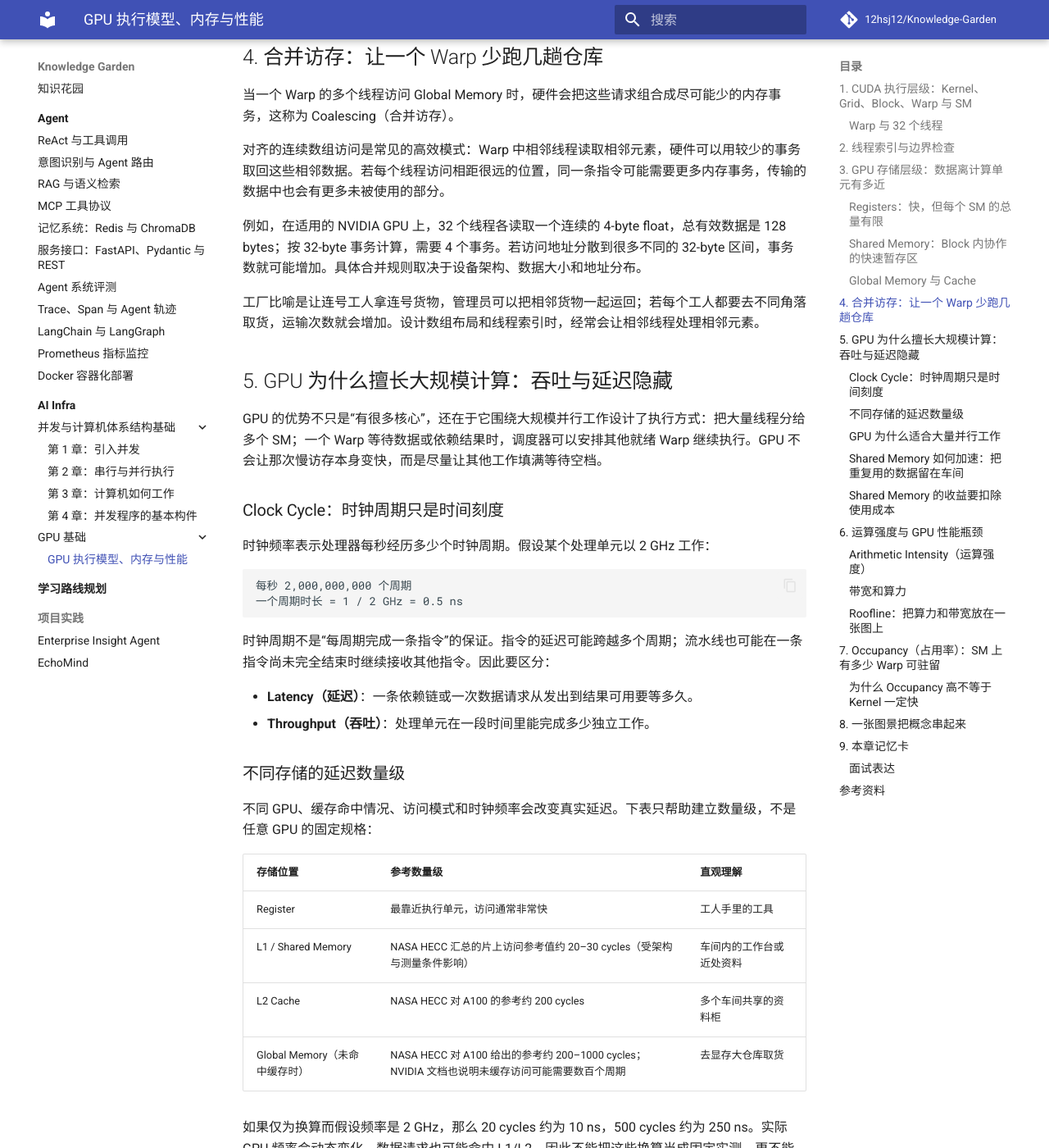
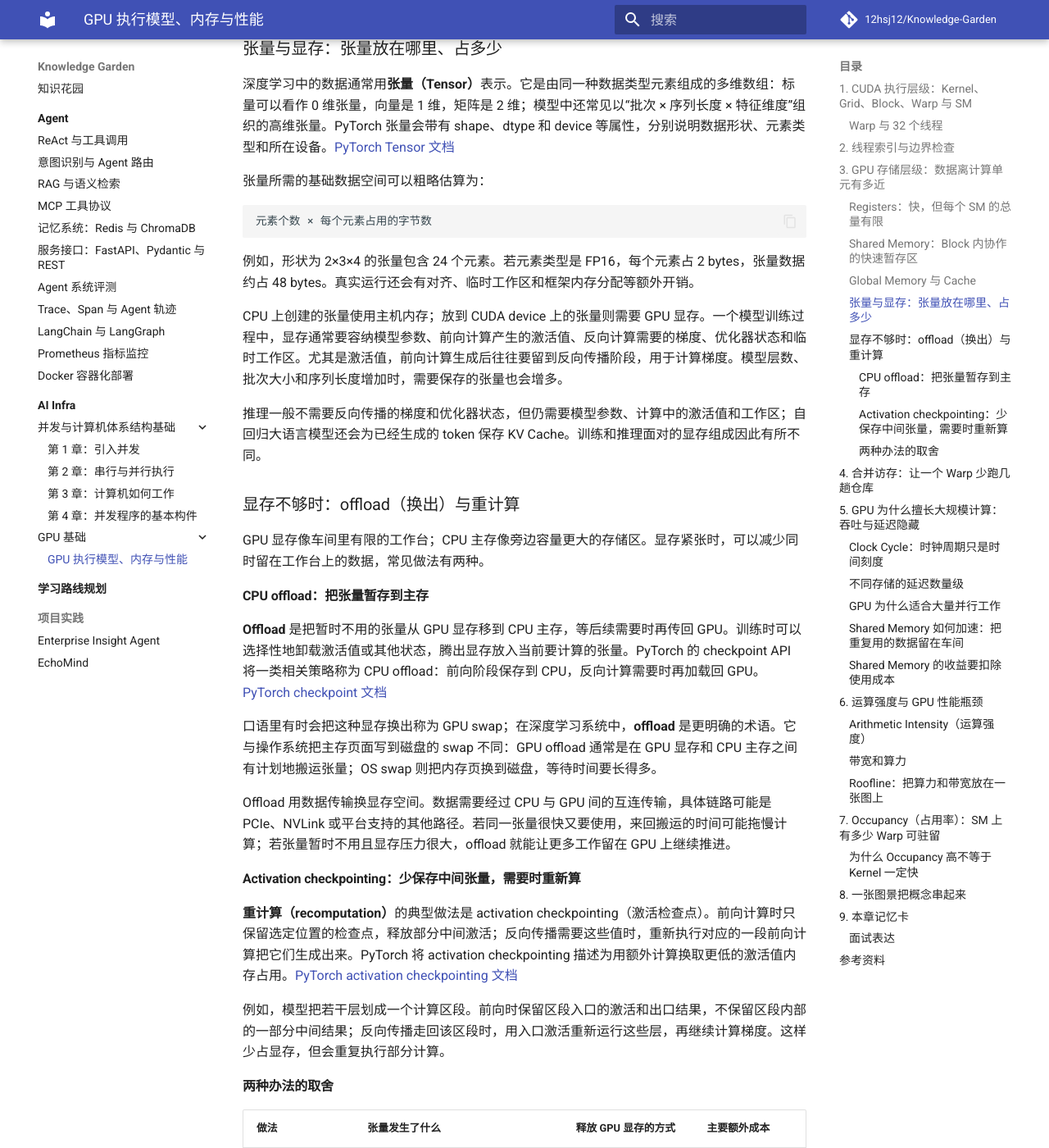
Before and after one commit to 12hsj12/Knowledge-Garden, an MkDocs documentation site: the page built from docs/ai-infra/gpu/cuda-execution-memory-performance.md, in a window 1280 px wide and 1400 px high, scrolled down 3300 px. Shown: the whole window at 82% size. Built offline with MkDocs 1.6.1 and Material for MkDocs 9.7.7, drawn with Linux system fonts in a browser that asks for light colours; comment, search, counter and statistics services are not loaded; some of the changed text lies outside the part shown.

Commit message:
Explain tensor memory, offloading, and recomputation

```diff
--- a/docs/ai-infra/gpu/cuda-execution-memory-performance.md
+++ b/docs/ai-infra/gpu/cuda-execution-memory-performance.md
@@ -80,6 +80,49 @@ Global Memory 是显卡上的设备内存，例如 GDDR 或 HBM。它负责容
 L1 和 L2 Cache 是硬件自动管理的缓存层级。若请求的数据在 Cache 中命中，访问会由相应 Cache 提供，避免这次访问继续到更远的存储层；若未命中，就要从下一层取得数据。Cache 能利用访问局部性，但不会让不规则访问自动变成高效访问。CUDA 不同架构的 Cache 组织、策略和容量各有差异。
 
 工厂比喻里，Global Memory 是大仓库，L1/L2 是近处的资料柜。资料柜里正好有需要的货时，就不用跑到大仓库；如果没有，就仍要继续向远处取货。
+
+### 张量与显存：张量放在哪里、占多少
+
+深度学习中的数据通常用**张量（Tensor）**表示。它是由同一种数据类型元素组成的多维数组：标量可以看作 0 维张量，向量是 1 维，矩阵是 2 维；模型中还常见以“批次 × 序列长度 × 特征维度”组织的高维张量。PyTorch 张量会带有 shape、dtype 和 device 等属性，分别说明数据形状、元素类型和所在设备。[PyTorch Tensor 文档](https://docs.pytorch.org/docs/stable/tensors.html)
+
+张量所需的基础数据空间可以粗略估算为：
+
+~~~text
+元素个数 × 每个元素占用的字节数
+~~~
+
+例如，形状为 2×3×4 的张量包含 24 个元素。若元素类型是 FP16，每个元素占 2 bytes，张量数据约占 48 bytes。真实运行还会有对齐、临时工作区和框架内存分配等额外开销。
+
+CPU 上创建的张量使用主机内存；放到 CUDA device 上的张量则需要 GPU 显存。一个模型训练过程中，显存通常要容纳模型参数、前向计算产生的激活值、反向计算需要的梯度、优化器状态和临时工作区。尤其是激活值，前向计算生成后往往要留到反向传播阶段，用于计算梯度。模型层数、批次大小和序列长度增加时，需要保存的张量也会增多。
+
+推理一般不需要反向传播的梯度和优化器状态，但仍需要模型参数、计算中的激活值和工作区；自回归大语言模型还会为已经生成的 token 保存 KV Cache。训练和推理面对的显存组成因此有所不同。
+
+### 显存不够时：offload（换出）与重计算
+
+GPU 显存像车间里有限的工作台；CPU 主存像旁边容量更大的存储区。显存紧张时，可以减少同时留在工作台上的数据，常见做法有两种。
+
+#### CPU offload：把张量暂存到主存
+
+**Offload** 是把暂时不用的张量从 GPU 显存移到 CPU 主存，等后续需要时再传回 GPU。训练时可以选择性地卸载激活值或其他状态，腾出显存放入当前要计算的张量。PyTorch 的 checkpoint API 将一类相关策略称为 CPU offload：前向阶段保存到 CPU，反向计算需要时再加载回 GPU。[PyTorch checkpoint 文档](https://docs.pytorch.org/docs/stable/checkpoint.html)
+
+口语里有时会把这种显存换出称为 GPU swap；在深度学习系统中，**offload** 是更明确的术语。它与操作系统把主存页面写到磁盘的 swap 不同：GPU offload 通常是在 GPU 显存和 CPU 主存之间有计划地搬运张量；OS swap 则把内存页换到磁盘，等待时间要长得多。
+
+Offload 用数据传输换显存空间。数据需要经过 CPU 与 GPU 间的互连传输，具体链路可能是 PCIe、NVLink 或平台支持的其他路径。若同一张量很快又要使用，来回搬运的时间可能拖慢计算；若张量暂时不用且显存压力很大，offload 就能让更多工作留在 GPU 上继续推进。
+
+#### Activation checkpointing：少保存中间张量，需要时重新算
+
+**重计算（recomputation）**的典型做法是 activation checkpointing（激活检查点）。前向计算时只保留选定位置的检查点，释放部分中间激活；反向传播需要这些值时，重新执行对应的一段前向计算把它们生成出来。PyTorch 将 activation checkpointing 描述为用额外计算换取更低的激活值内存占用。[PyTorch activation checkpointing 文档](https://docs.pytorch.org/docs/main/utils/checkpoint.html)
+
+例如，模型把若干层划成一个计算区段。前向时保留区段入口的激活和出口结果，不保留区段内部的一部分中间结果；反向传播走回该区段时，用入口激活重新运行这些层，再继续计算梯度。这样少占显存，但会重复执行部分计算。
+
+#### 两种办法的取舍
+
+| 做法 | 张量发生了什么 | 释放 GPU 显存的方式 | 主要额外成本 |
+| --- | --- | --- | --- |
+| CPU offload（换出） | 保留张量数值，移到 CPU 主存，需要时再传回 GPU | 将数据暂时存放到主机内存 | CPU-GPU 传输和同步 |
+| 重计算 | 丢弃部分中间激活，需要时重新运行前向计算生成 | 不长期保存部分中间数据 | 额外计算时间 |
+
+两种办法都在缓解显存瓶颈，但机制不同：offload 是“搬到别处保存”，重计算是“需要时重新生成”。系统可以按张量或模型区段选择策略，也可以组合使用。判断时要一起看显存峰值、CPU-GPU 传输时间、额外计算量和整体吞吐；它们都不是无成本的通用加速开关。
 
 ## 4. 合并访存：让一个 Warp 少跑几趟仓库
 
@@ -265,3 +308,5 @@ Occupancy 受多种资源共同限制：
 - [CUDA C++ Best Practices Guide：合并访存与 Occupancy](https://docs.nvidia.com/cuda/cuda-c-best-practices-guide/)
 - [Nsight Compute Profiling Guide：Roofline 与 Arithmetic Intensity](https://docs.nvidia.com/nsight-compute/ProfilingGuide/)
 - [NASA HECC：A100/H100 GPU 架构与存储延迟参考](https://www.nas.nasa.gov/hecc/support/kb/basics-on-nvidia-gpu-hardware-architecture_704.html)
+- PyTorch, [Tensor 数据结构](https://docs.pytorch.org/docs/stable/tensors.html)
+- PyTorch, [Activation checkpointing 与 CPU offload](https://docs.pytorch.org/docs/stable/checkpoint.html)
```
